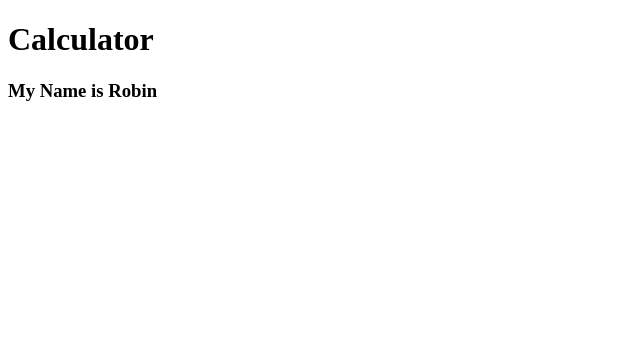
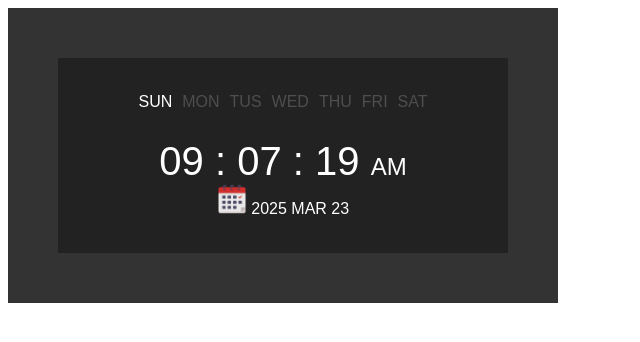
Before and after one commit to robincse-usa16/clock-1, a plain HTML site: page index.html in a window 1280 px wide. Shown: the whole page, without its empty margins (0-640 px from the left). Drawn offline with Linux system fonts and the light colour scheme.

Commit message:
clock is here

```diff
--- a/index.html
+++ b/index.html
@@ -7,8 +7,40 @@
     <link rel="stylesheet" href="style.css" />
   </head>
   <body>
-    <h1>Calculator</h1>
-    <h3>My Name is Robin</h3>
+    <div class="clock">
+      <div class="inside">
+        <div class="days-of-week">
+          <span id="sun" class="active">SUN</span>
+          <span id="sun">MON</span>
+
+          <span id="sun">TUS</span>
+
+          <span id="sun">WED</span>
+
+          <span id="sun">THU</span>
+
+          <span id="sun">FRI</span>
+          <span id="sun">SAT</span>
+        </div>
+        <br />
+        <div class="time">
+          <span id="hours">01</span>
+          :
+          <span id="min">01</span>
+          :
+          <span id="sec">01</span>
+          <span id="ampm">AM</span>
+        </div>
+        <div class="date">
+          <span class="icon">
+            <img src="10691802.png" alt="" />
+          </span>
+          <span id="year">2024</span>
+          <span id="month">JAN</span>
+          <span id="day">01 </span>
+        </div>
+      </div>
+    </div>
 
     <script src="./script.js"></script>
   </body>
--- a/script.js
+++ b/script.js
@@ -141,24 +141,112 @@
 // console.log(
 //   `The biggest lifespan is ${biggest.name} with ${biggest.lifespan} years.`
 // );
-// console.log(data)
 
-const data = [
-  { name: "Math", death: 1990, birthdayYear: 1920 },
-  { name: "English", death: 2005, birthdayYear: 1940 },
-  { name: "Physics", death: 1985, birthdayYear: 1910 },
-  { name: "Chamastry", death: 2010, birthdayYear: 1935 },
-  { name: "Biologey", death: 2020, birthdayYear: 1950 },
+// console.log(data);
+// const data = [
+//   { name: "Math", death: 1990, birthdayYear: 1920 },
+//   { name: "English", death: 2005, birthdayYear: 1940 },
+//   { name: "Physics", death: 1985, birthdayYear: 1910 },
+//   { name: "Chamastry", death: 2010, birthdayYear: 1935 },
+//   { name: "Biologey", death: 2020, birthdayYear: 1950 },
+// ];
+
+// const biggest = data.reduce((max, current) =>
+//   current.death - current.birthdayYear > max.death - max.birthdayYear
+//     ? current
+//     : max
+// );
+
+// console.log(
+//   `The biggest lifespan is ${biggest.name} with ${
+//     biggest.death - biggest.birthdayYear
+//   } years.`
+// );
+
+// Iteration 1:
+// current = { name: "Math", death: 1990, birthdayYear: 1920 }
+// Lifespan: 1990 - 1920 = 70
+// max = { lifespan: 0 }
+// Since 70 > 0, max is updated to { name: "Math", death: 1990, birthdayYear: 1920, lifespan: 70 }.
+
+// Iteration 2:
+// current = { name: "English", death: 2005, birthdayYear: 1940 }
+// Lifespan: 2005 - 1940 = 65
+// max = { name: "Math", death: 1990, birthdayYear: 1920, lifespan: 70 }
+// Since 65 < 70, max remains the same.
+
+// Iteration 3:
+// current = { name: "Physics", death: 1985, birthdayYear: 1910 }
+// Lifespan: 1985 - 1910 = 75
+// max = { name: "Math", death: 1990, birthdayYear: 1920, lifespan: 70 }
+// Since 75 > 70, max is updated to { name: "Physics", death: 1985, birthdayYear: 1910, lifespan: 75 }.
+
+// Iteration 4:
+// current = { name: "Chemistry", death: 2010, birthdayYear: 1935 }
+// Lifespan: 2010 - 1935 = 75
+// max = { name: "Physics", death: 1985, birthdayYear: 1910, lifespan: 75 }
+// Since 75 = 75, max remains the same.
+// Iteration 5:
+
+// current = { name: "Biology", death: 2020, birthdayYear: 1950 }
+// Lifespan: 2020 - 1950 = 70
+// max = { name: "Physics", death: 1985, birthdayYear: 1910, lifespan: 75 }
+// Since 70 < 75, max remains the same.
+
+// function formatNumber(num) {
+//   return num >= 1e9
+//     ? (num / 1e9).toFixed(1) + "B"
+//     : num >= 1e6
+//     ? (num / 1e6).toFixed(1) + "M"
+//     : num >= 1e3
+//     ? (num / 1e3).toFixed(1) + "K"
+//     : num;
+// }
+// console.log(formatNumber(1500000000000000));
+
+const daysOfWeek = ["sun", "mon", "tus", "wed", "thu", "fri", "sat"];
+
+const months = [
+  "JAN",
+  "FEB",
+  "MAR",
+  "APR",
+  "MAY",
+  "JUN",
+  "JUL",
+  "AUG",
+  "SEP",
+  "OCT",
+  "NOV",
+  "DEV",
 ];
 
-const biggest = data.reduce((max, current) =>
-  current.death - current.birthdayYear > max.death - max.birthdayYear
-    ? current
-    : max
-);
+const $ = (id) => document.getElementById(id);
+const zeroPadding = (num) => String(num).padStart(2, "0");
 
-console.log(
-  `The biggest lifespan is ${biggest.name} with ${
-    biggest.death - biggest.birthdayYear
-  } years.`
-);
+function clock() {
+  const today = new Date();
+  const h = today.getHours();
+  const m = today.getMinutes();
+  const s = today.getSeconds();
+  const ampm = h < 11 ? "AM" : "PM";
+  const day = today.getDay();
+  const date = today.getDate();
+  const month = today.getMonth();
+  const year = today.getFullYear();
+
+  $("hours").innerHTML = zeroPadding(h);
+  $("min").innerHTML = zeroPadding(m);
+  $("sec").innerHTML = zeroPadding(s);
+  $("ampm").innerHTML = ampm;
+  const prevActive = document.querySelector(".active");
+  if (prevActive) prevActive.classList.remove("active");
+
+  const currentDayElement = $(daysOfWeek[day]);
+  if (currentDayElement) currentDayElement.classList.add("active");
+  $("year").innerHTML = year;
+  $("month").innerHTML = months[month];
+  $("day").innerHTML = zeroPadding(date);
+}
+
+setInterval(clock, 400);
--- a/style.css
+++ b/style.css
@@ -0,0 +1,45 @@
+.clock {
+  width: 450px;
+  background-color: #333;
+  color: hsl(0, 0%, 100%);
+  font-family: "Quicksand", "Havetica", Arial, Helvetica, sans-serif;
+  font-weight: lighter;
+  display: flex;
+  align-items: center;
+  justify-content: center;
+  padding: 50px;
+}
+.inside {
+  width: 100%;
+  background-color: #222;
+  padding: 35px 0px;
+  text-align: center;
+}
+.days-of-week {
+  color: #ffffff33;
+  display: flex;
+  justify-content: center;
+  gap: 10px;
+  font-size: 1rem;
+}
+.active {
+  color: #ffffff;
+}
+.time {
+  font-size: 2.5em;
+  margin-top: 10px;
+}
+#ampm {
+  font-size: 1.5rem;
+}
+.data {
+  display: flex;
+  align-items: center;
+  justify-content: center;
+  gap: 10px;
+  margin-top: 35px;
+}
+.icon img {
+  width: 30px;
+  height: 30px;
+}
```
Also changed, not shown: 10691802.png (added).
